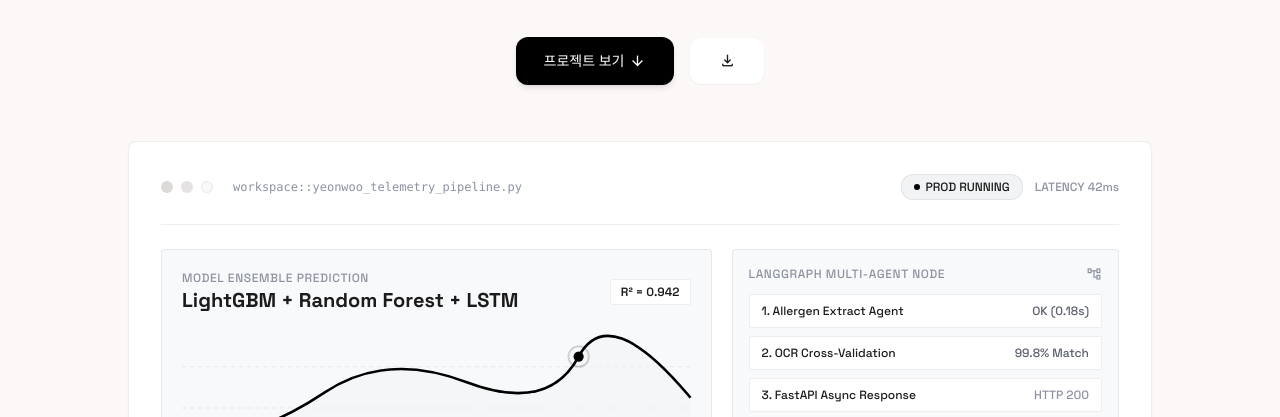
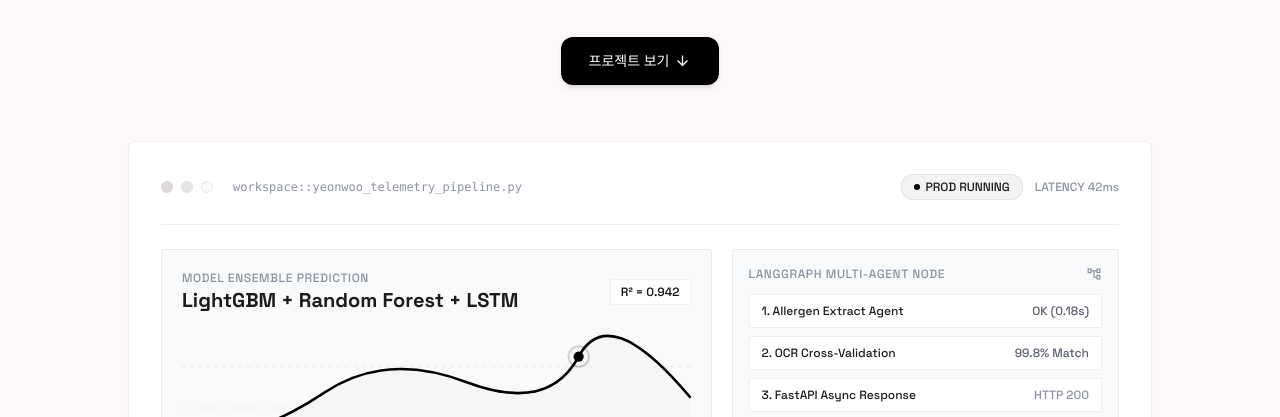
Before and after one commit to ebbbbang2/yeonwoo.github.io, a plain HTML site: page index.html in a window 1280 px wide. Shown: the part 383-800 px from the top of the page. Drawn offline with nearby package versions, Linux system fonts and the light colour scheme.

Commit message:
Update index.html

```diff
--- a/index.html
+++ b/index.html
@@ -27,10 +27,10 @@
 <span>프로젝트 보기</span>
 <span class="material-symbols-outlined text-[18px]">arrow_downward</span>
 </a>
-<a class="inline-flex items-center gap-space-xs px-7 py-3.5 rounded-full bg-surface-pure hover:bg-surface-subtle text-on-surface font-label-md text-label-md shadow-sm transition-all duration-200 transform hover:-translate-y-0.5" href="#download-resume">
+<!-- <a class="inline-flex items-center gap-space-xs px-7 py-3.5 rounded-full bg-surface-pure hover:bg-surface-subtle text-on-surface font-label-md text-label-md shadow-sm transition-all duration-200 transform hover:-translate-y-0.5" href="#download-resume">
 <span class="material-symbols-outlined text-[18px]">download</span>
-<!-- <span>이력서 다운로드</span> -->
-</a>
+<span>이력서 다운로드</span>
+</a> -->
 </div>
 </div>
 <!-- Sophisticated Portfolio Visual Composition (Aoutive Framer Studio Dark Telemetry Mockup) -->
```
